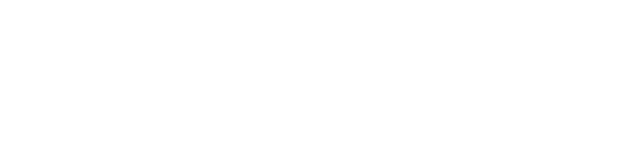
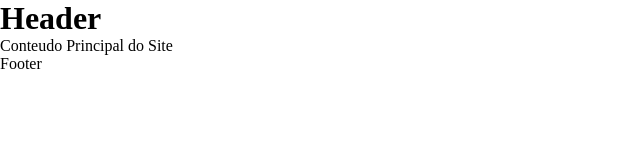
Before and after one commit to Agro-Prati/prototipo-front-end, a plain HTML site: page index.html in a window 1280 px wide. Shown: the whole page, without its empty margins (0-640 px from the left). Drawn offline with Linux system fonts and the light colour scheme.

Commit message:
estrutura basica pagina

```diff
--- a/index.html
+++ b/index.html
@@ -3,9 +3,19 @@
 <head>
     <meta charset="UTF-8">
     <meta name="viewport" content="width=device-width, initial-scale=1.0">
+    <link rel="stylesheet" href="styles.css">
     <title>Document</title>
 </head>
 <body>
-
+    <header>
+        <h1>Header</h1>
+    </header>
+    <main>
+        <p>Conteudo Principal do Site</p>
+    </main>
+    <footer>
+        <p>Footer</p>
+    </footer>
+    <script src="script.js"></script>
 </body>
 </html>
--- /dev/null
+++ b/styles.css
@@ -0,0 +1,5 @@
+* {
+    margin: 0;
+    padding: 0;
+    box-sizing: border-box;
+}
```
Also changed, not shown: style.css (deleted).
